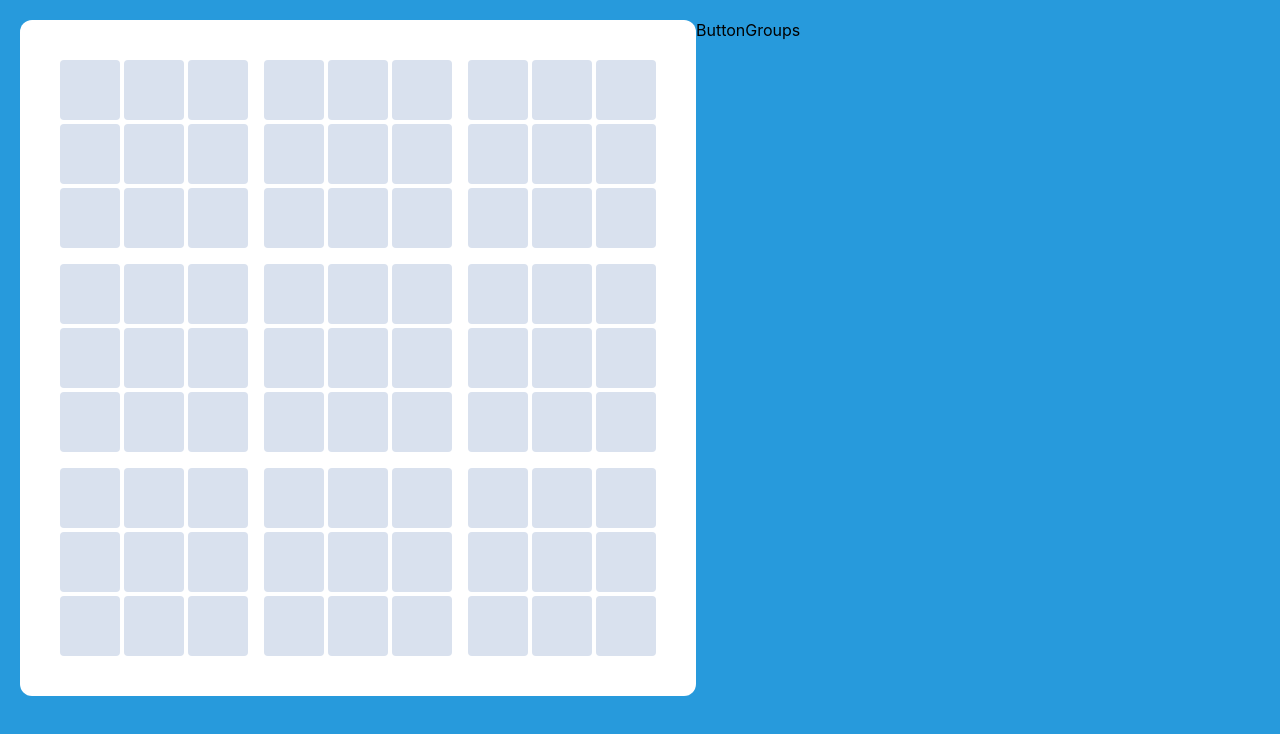
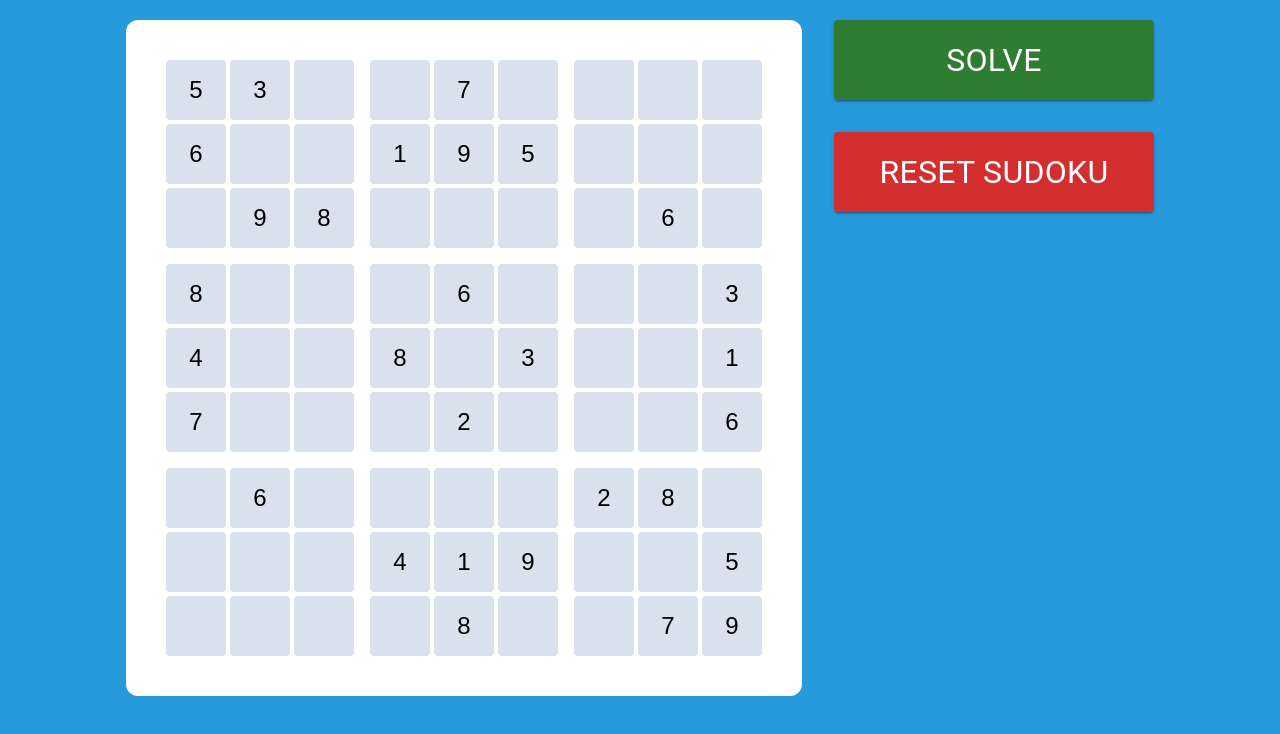
Before and after one commit to Rohit20Raj/sudoku-showdown, a React (Create React App) app: page / in a window 1280 px wide. Shown: the top 734 px of the page. Built offline with nearby package versions, Linux system fonts and the light colour scheme.

Commit message:
feat: sudoku solver function, button ui

```diff
--- a/src/App.css
+++ b/src/App.css
@@ -2,8 +2,9 @@
   display: flex;
   flex: 1;
   height: 100vh;
+  padding: 20px;
   background-color: rgba(39, 154, 220, 1);
-  padding: 20px;
+  justify-content: centers;
 }
 
 .App-logo {
--- a/src/components/buttons/button-group.jsx
+++ b/src/components/buttons/button-group.jsx
@@ -1,9 +1,65 @@
-import React from 'react'
+import { Button, Stack, Typography } from "@mui/material";
+import React from "react";
+import { solver } from "../../utils/solver";
 
-const ButtonGroups = () => {
+const ButtonGroups = ({ board, setBoard }) => {
   return (
-    <div>ButtonGroups</div>
-  )
-}
+    <Stack direction={"column"} spacing={4}>
+      <Stack direction={"row"} spacing={2}>
+        <Button
+          variant="contained"
+          color="success"
+          sx={{
+            height: "80px",
+            aspectRatio: "4",
+          }}
+          onClick={() => setBoard(solver(board))}
+        >
+          <Typography
+            sx={{
+              fontSize: "32px",
+            }}
+          >
+            Solve
+          </Typography>
+        </Button>
+        {/* <Button
+          variant="outlined"
+          color="success"
+          sx={{
+            height: "80px",
+            aspectRatio: "4",
+            border: '2px solid'
+          }}
+        >
+          <Typography
+            sx={{
+              fontSize: "32px",
+              color: '#FFFFFF'
+            }}
+          >
+            Validate
+          </Typography>
+        </Button> */}
+      </Stack>
+      <Button
+        variant="contained"
+        color="error"
+        sx={{
+          height: "80px",
+          aspectRatio: "4",
+        }}
+      >
+        <Typography
+          sx={{
+            fontSize: "32px",
+          }}
+        >
+          Reset Sudoku
+        </Typography>
+      </Button>
+    </Stack>
+  );
+};
 
-export default ButtonGroups
+export default ButtonGroups;
--- a/src/components/sudoku-solver.jsx
+++ b/src/components/sudoku-solver.jsx
@@ -1,27 +1,38 @@
-import { Box, Stack } from '@mui/material';
-import React from 'react'
-import SudokuBoard from './board/sudoku-board';
-import ButtonGroups from './buttons/button-group';
+import { Box, Stack } from "@mui/material";
+import React, { useState } from "react";
+import SudokuBoard from "./board/sudoku-board";
+import ButtonGroups from "./buttons/button-group";
 
 const SudokuSolver = () => {
-  const [board, setBoard] = React.useState([
-    [0, 0, 0, 0, 0, 0, 0, 0, 0],
-    [0, 0, 0, 0, 0, 0, 0, 0, 0],
-    [0, 0, 0, 0, 0, 0, 0, 0, 0],
-    [0, 0, 0, 0, 0, 0, 0, 0, 0],
-    [0, 0, 0, 0, 0, 0, 0, 0, 0],
-    [0, 0, 0, 0, 0, 0, 0, 0, 0],
-    [0, 0, 0, 0, 0, 0, 0, 0, 0],
-    [0, 0, 0, 0, 0, 0, 0, 0, 0],
-    [0, 0, 0, 0, 0, 0, 0, 0, 0]
+  // const [board, setBoard] = React.useState([
+  //   [0, 0, 0, 0, 0, 0, 0, 0, 0],
+  //   [0, 0, 0, 0, 0, 0, 0, 0, 0],
+  //   [0, 0, 0, 0, 0, 0, 0, 0, 0],
+  //   [0, 0, 0, 0, 0, 0, 0, 0, 0],
+  //   [0, 0, 0, 0, 0, 0, 0, 0, 0],
+  //   [0, 0, 0, 0, 0, 0, 0, 0, 0],
+  //   [0, 0, 0, 0, 0, 0, 0, 0, 0],
+  //   [0, 0, 0, 0, 0, 0, 0, 0, 0],
+  //   [0, 0, 0, 0, 0, 0, 0, 0, 0]
+  // ]);
+  const [board, setBoard] = useState([
+    [5, 3, 0, 0, 7, 0, 0, 0, 0],
+    [6, 0, 0, 1, 9, 5, 0, 0, 0],
+    [0, 9, 8, 0, 0, 0, 0, 6, 0],
+    [8, 0, 0, 0, 6, 0, 0, 0, 3],
+    [4, 0, 0, 8, 0, 3, 0, 0, 1],
+    [7, 0, 0, 0, 2, 0, 0, 0, 6],
+    [0, 6, 0, 0, 0, 0, 2, 8, 0],
+    [0, 0, 0, 4, 1, 9, 0, 0, 5],
+    [0, 0, 0, 0, 8, 0, 0, 7, 9],
   ]);
 
   return (
-    <Stack direction="row">
-      <SudokuBoard board={board} setBoard={setBoard}/>
-      <ButtonGroups/>
+    <Stack direction="row" spacing={4} width={"100%"} justifyContent={"center"}>
+      <SudokuBoard board={board} setBoard={setBoard} />
+      <ButtonGroups board={board} setBoard={setBoard} />
     </Stack>
-  )
-}
+  );
+};
 
-export default SudokuSolver
+export default SudokuSolver;
--- /dev/null
+++ b/src/utils/solver.js
@@ -0,0 +1,73 @@
+export const solver = (board) => {
+  let unfilledCells = new Array(0);
+  let sudoku = [...board];
+
+    for(let i=0; i<board.length; i++){
+      for(let j=0; j<board[i].length; j++){
+        if(board[i][j] === 0) {
+          let newArr = [i, j];
+          unfilledCells = [...unfilledCells, newArr];
+        }
+      }
+    }
+    // console.table(board);
+
+    let solved = {isSolved: false};
+
+    recursive(sudoku, unfilledCells, 0, solved);
+
+    return sudoku;
+}
+
+const recursive = (sudoku, unfilledCells, index, solved) => {
+  if(index >= unfilledCells.length) {
+    solved.isSolved = true;
+    return;
+  }
+
+  let row = unfilledCells[index][0], col = unfilledCells[index][1];
+
+  for(let i = 1; i <= 9; i++){
+    if(isSafe(sudoku, row, col, i)){
+      sudoku[row][col] = i;
+      recursive(sudoku, unfilledCells, index+1, solved);
+      if(!solved.isSolved){
+        sudoku[row][col] = 0;
+      }
+    }
+  }
+}
+
+const isSafe = (sudoku, row, col, num) => {
+  // check row
+  for(let i = 0; i<sudoku[row].length; i++){
+    if(sudoku[row][i] === num) return false;
+  }
+
+  // check col
+  for(let i=0; i<sudoku.length; i++){
+    if(sudoku[i][col] === num) return false;
+  }
+
+  // check 3x3 grid
+  let startRow = Math.floor(row / 3) * 3;
+  let endRow = Math.ceil(row / 3) * 3;
+  let startCol = Math.floor(col / 3) * 3;
+  let endCol = Math.ceil(col / 3) * 3;
+
+  for(let i = startRow; i < endRow; i++){
+    for(let j = startCol; j < endCol; j++){
+      if(sudoku[i][j] === num) return false;
+    }
+  }
+
+  return true;
+}
+
+function create2DArray(n) {
+  let arr = new Array(n);
+  for (let i = 0; i < n; i++) {
+    arr[i] = new Array(n);
+  }
+  return arr;
+}
```
